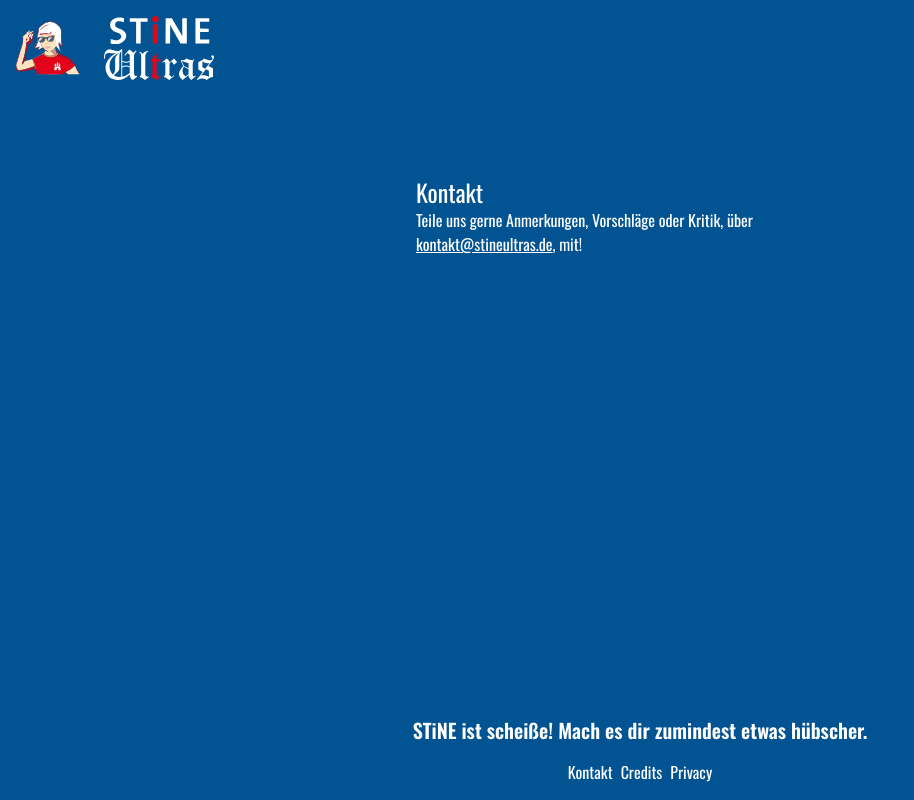
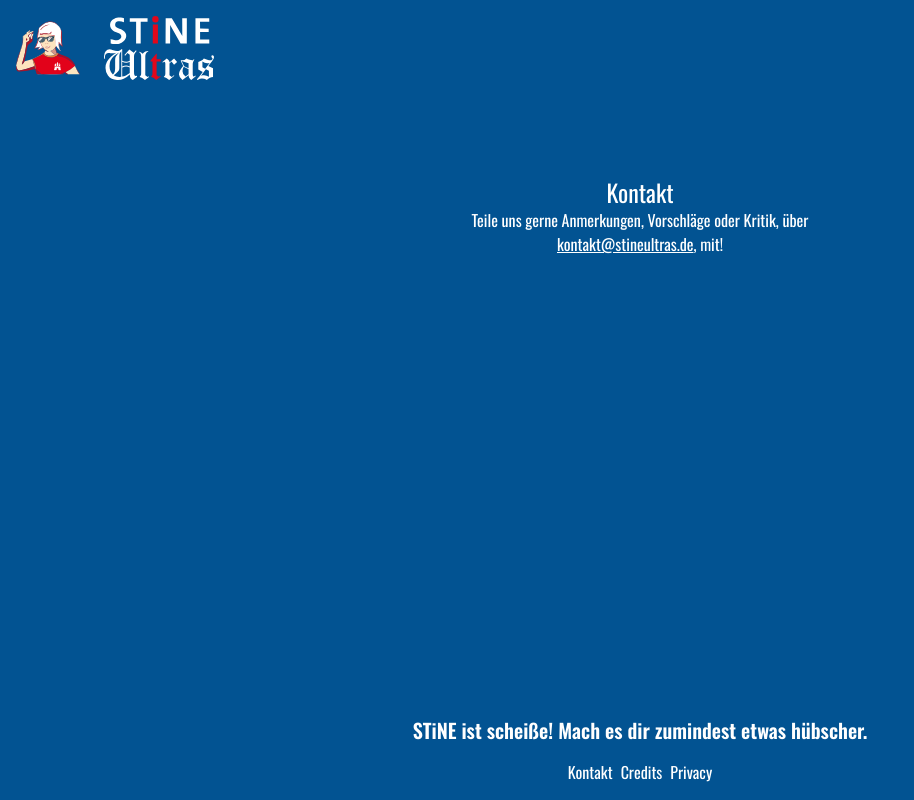
Before and after one commit to to-typ/stineultras-page, a Next.js app: page /contact in a window 1280 px wide. Shown: the whole page, without its empty margins (0-914 px from the left). Built offline with nearby package versions, Linux system fonts and the light colour scheme.

Commit message:
text zentriert

```diff
--- a/src/app/contact/page.tsx
+++ b/src/app/contact/page.tsx
@@ -44,7 +44,7 @@ export default function Contact() {
         </div>
       </header>
       <div className="flex justify-center items-center ">
-        <div className="p-8 rounded-lg w-full max-w-lg mt-12 text-white">
+        <div className="p-8 rounded-lg w-full max-w-lg mt-12 text-white text-center">
           <h2 className="text-2xl">Kontakt</h2>
           <p className="mb-6">
             Teile uns gerne Anmerkungen, Vorschläge oder Kritik, über{" "}
```
